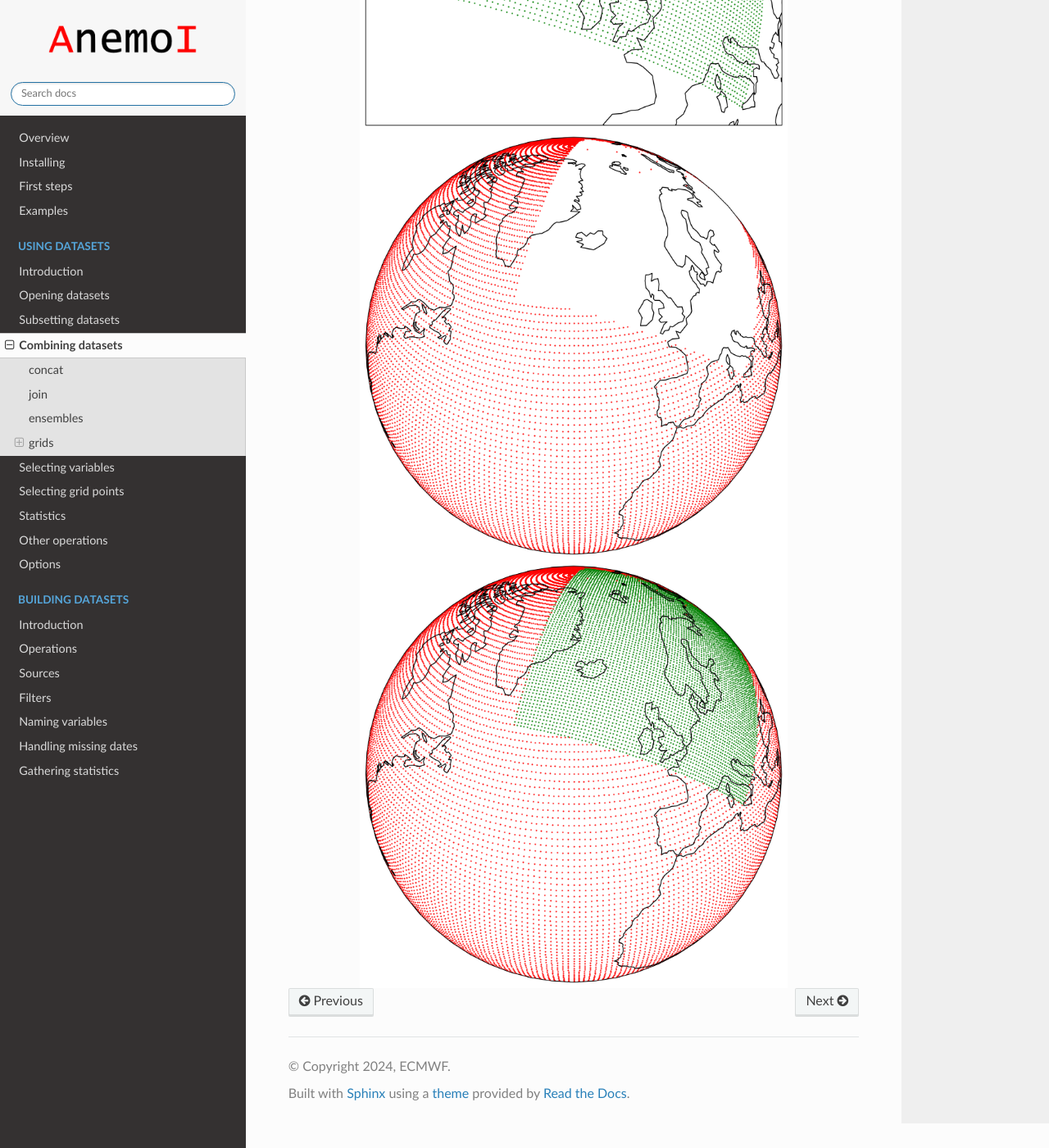
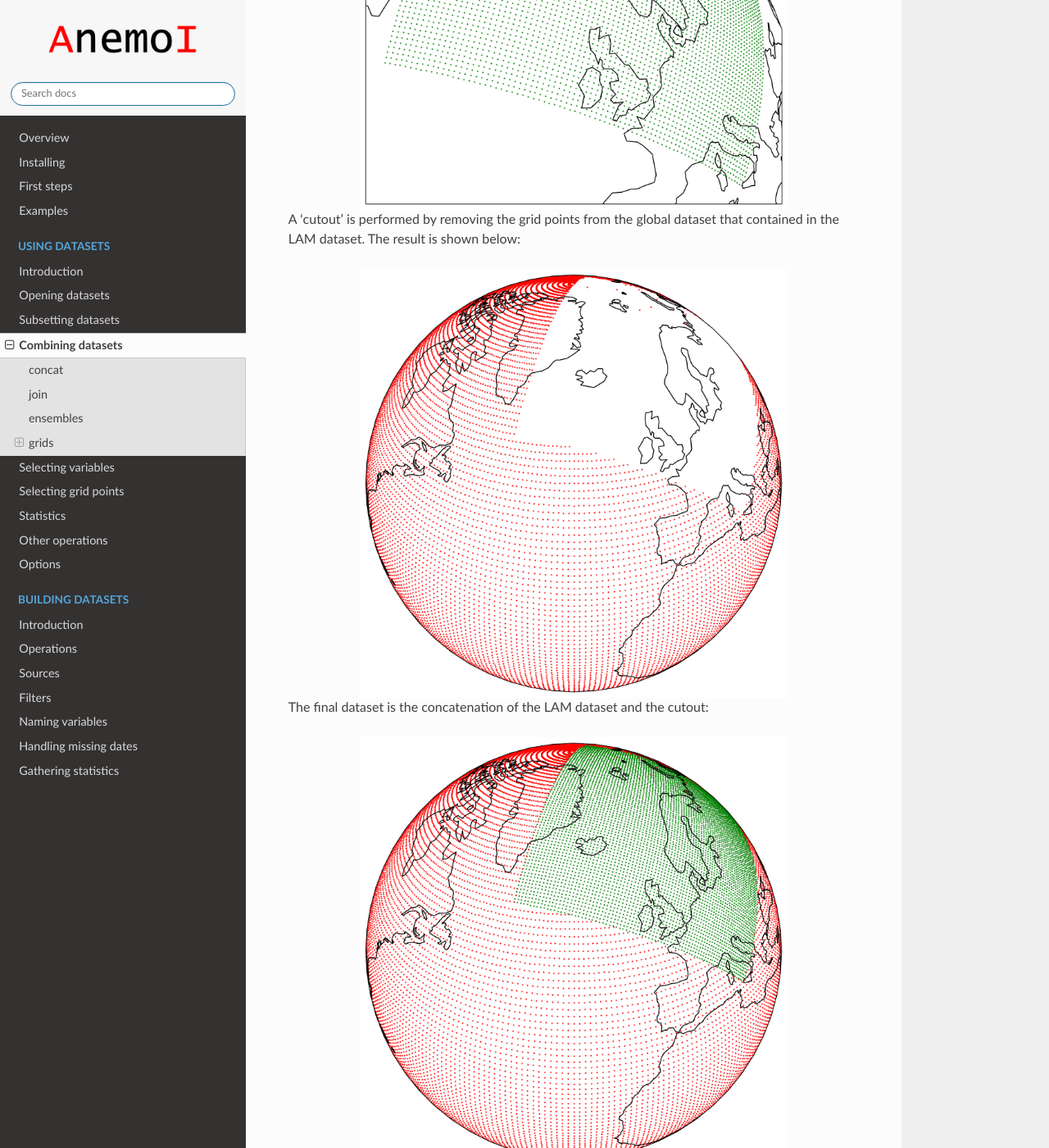
Before and after one commit to ecmwf/anemoi-datasets, a Sphinx documentation site: the page built from docs/using/combining.rst, in a window 1280 px wide and 1400 px high, scrolled down 3434 px. Shown: the whole window at 82% size. Built offline with Sphinx 7.4.7 and the Read the Docs theme 2.0.0, drawn with Linux system fonts in a browser that asks for light colours; pages that are not in the unit, such as notebooks, are missing from menus; some of the changed text lies outside the part shown.

Commit message:
work on documentation

```diff
--- a/docs/using/combining.rst
+++ b/docs/using/combining.rst
@@ -106,21 +106,31 @@
 expected that the bounding box of the first dataset is contained within
 the bounding box of the second dataset.
 
+The image below shows the global dataset:
+
 .. image:: cutout-1.png
    :width: 75%
    :align: center
    :alt: Cutout
+
+The image below shows the LAM dataset:
 
 .. image:: cutout-2.png
    :width: 75%
    :align: center
    :alt: Cutout
 
+A 'cutout' is performed by removing the grid points from the global
+dataset that contained in the LAM dataset. The result is shown below:
+
 .. image:: cutout-3.png
    :width: 75%
    :align: center
    :alt: Cutout
 
+The final dataset is the concatenation of the LAM dataset and the
+cutout:
+
 .. image:: cutout-4.png
    :width: 75%
    :align: center
```
